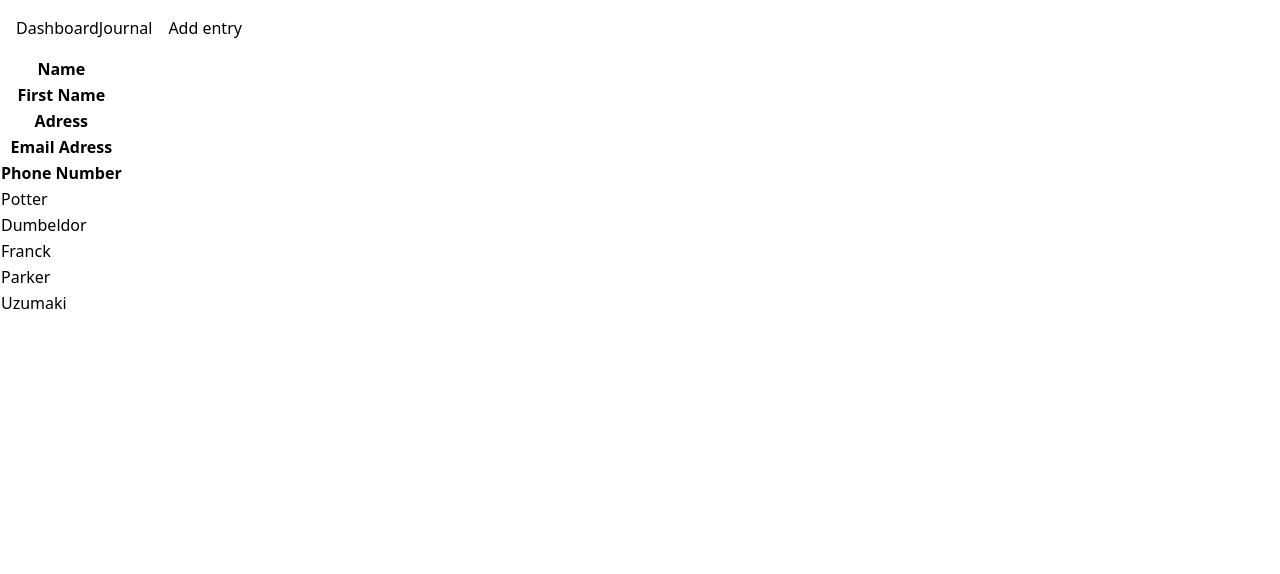
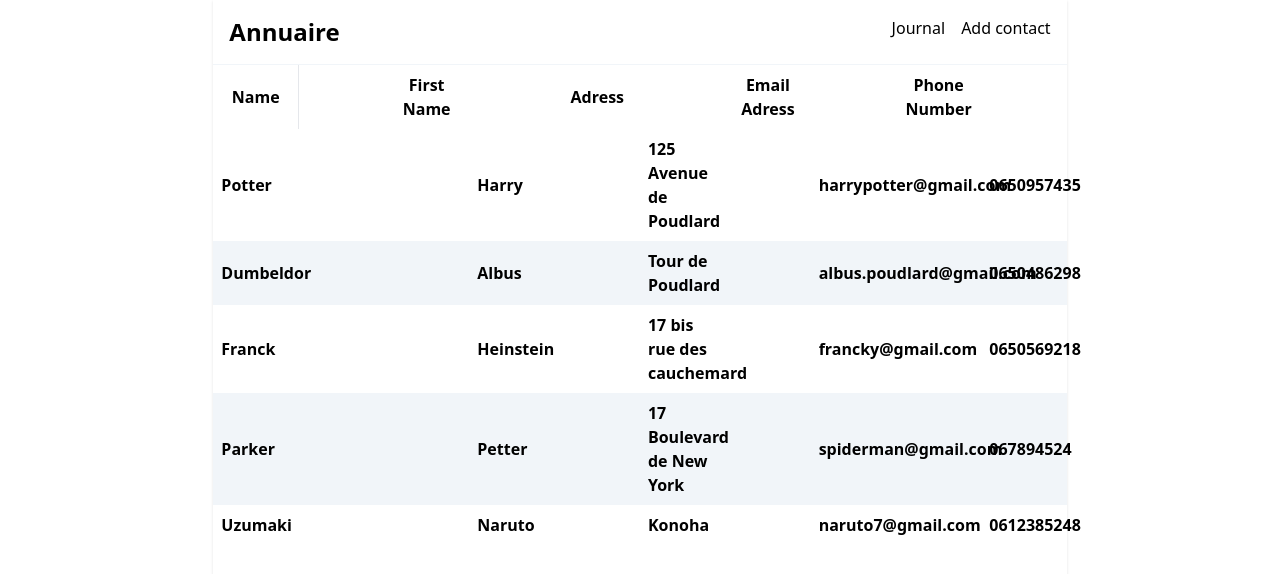
Before and after one commit to j0kr4/Annuaire, a Next.js app: page / in a window 1280 px wide. Shown: the top 574 px of the page. Built offline with nearby package versions, Linux system fonts and the light colour scheme.

Commit message:
version fonctionnelle moche

```diff
--- a/pages/index.js
+++ b/pages/index.js
@@ -9,6 +9,6 @@ const IndexPage = () => {
   return <Journal entries={entries} />
 }
 
-IndexPage.getLayout = (page) => <Page title="Dashboard">{page}</Page>
+IndexPage.getLayout = (page) => <Page title="Annuaire">{page}</Page>
 
 export default IndexPage
--- a/pages/posts/first-post.js
+++ b/pages/posts/first-post.js
@@ -5,6 +5,9 @@ import Textarea from "../../src/components/Textarea"
 import {
   nameValidator,
   firstNameValidator,
+  adressValidator,
+  emailValidator,
+  numberValidator,
 } from "../../src/validators/validators"
 import { Formik } from "formik"
 import { useCallback, useContext } from "react"
@@ -13,22 +16,28 @@ import * as yup from "yup"
 const { default: Page } = require("../../src/components/Page")
 
 const initialValues = {
-  name: 0,
+  name: "",
   firstName: "",
+  adress: "",
+  email: "",
+  number: 0,
 }
 const validationSchema = yup
   .object()
   .shape({
     name: nameValidator.required(),
     firstName: firstNameValidator.required(),
+    adress: adressValidator.required(),
+    email: emailValidator.required(),
+    number: numberValidator.required(),
   })
   .required()
 
 const AddEntryPage = () => {
   const { addEntry } = useContext(AppContext)
   const handleFormSubmit = useCallback(
-    ({ name, firstName }, { resetForm }) => {
-      addEntry({ name, firstName })
+    ({ name, firstName, adress, email, number }, { resetForm }) => {
+      addEntry({ name, firstName, adress, email, number })
       resetForm()
     },
     [addEntry]
@@ -46,8 +55,11 @@ const AddEntryPage = () => {
           onSubmit={handleSubmit}
           className="flex flex-col gap-4 p-4"
         >
-          <FormField name="amount" type="number" />
-          <FormField name="description" as={Textarea} />
+          <FormField name="name" type="string" />
+          <FormField name="firstName" type="string" />
+          <FormField name="adress" as={Textarea} />
+          <FormField name="email" type="string" />
+          <FormField name="number" type="number" />
           <Button type="submit" disabled={isSubmitting || !isValid}>
             ADD
           </Button>
@@ -57,6 +69,6 @@ const AddEntryPage = () => {
   )
 }
 
-AddEntryPage.getLayout = (page) => <Page title="Add new entry">{page}</Page>
+AddEntryPage.getLayout = (page) => <Page title="Add contact">{page}</Page>
 
 export default AddEntryPage
--- a/src/components/Journal.jsx
+++ b/src/components/Journal.jsx
@@ -9,71 +9,61 @@ const Journal = (props) => {
       className={classNames(className, "table-fixed w-full")}
     >
       <thead>
-        <tr className="border-b-2 font-bold">
+        <tr className="font-bold">
           <th className="p-2 border-r">Name</th>
-        </tr>
-        <tr>
+          <th />
           <th className="p-2">First Name</th>
-        </tr>
-        <tr>
+          <th />
           <th className="p-2">Adress</th>
-        </tr>
-        <tr>
+          <th />
           <th className="p-2">Email Adress</th>
-        </tr>
-        <tr>
+          <th />
           <th className="p-2">Phone Number</th>
         </tr>
       </thead>
       <tbody>
         {entries.map(({ name, firstName, adress, email, number }, index) => (
           <tr key={index} className={classNames({ "bg-slate-100": index % 2 })}>
-            {name ? (
             <>
-                <td className="text-right p-2 border-r">
-                  <span className="font-bold text-green-500">
+              <td className="text-left p-2">
+                <span className="font-bold">
                   {name}
                 </span>
               </td>
               <td />
             </>
-            ) :firstName ? (
             <>
               <td />
-                <td className="text-right p-2 border-l">
-                  <span className="font-bold text-red-500">
+              <td className="text-left p-2">
+                <span className="font-bold">
                   {firstName}
                 </span>
               </td>
             </>
-            ) :adress ? (
             <>
               <td />
-                <td className="text-right p-2 border-l">
-                  <span className="font-bold text-red-500">
-                    {firstName}
+              <td className="text-left p-2">
+                <span className="font-bold">
+                  {adress}
                 </span>
               </td>
             </>
-            ) :email ? (
             <>
               <td />
-              <td className="text-right p-2 border-l">
-                <span className="font-bold text-red-500">
-                  {firstName}
+              <td className="text-left p-2">
+                <span className="font-bold">
+                  {email}
                 </span>
               </td>
             </>
-            ) : (
             <>
               <td />
-              <td className="text-right p-2 border-l">
-                <span className="font-bold text-red-500">
+              <td className="text-left p-2">
+                <span className="font-bold">
                   {number}
                 </span>
               </td>
             </>
-            )}
           </tr>
         ))}
       </tbody>
--- a/src/components/Page.jsx
+++ b/src/components/Page.jsx
@@ -20,7 +20,7 @@ const Page = (props) => {
             </li>
             <li>
               <Link href="posts/first-post">
-                <a>Add entry</a>
+                <a>Add contact</a>
               </Link>
             </li>
           </ul>
--- a/src/validators/validators.js
+++ b/src/validators/validators.js
@@ -2,3 +2,6 @@ import * as yup from "yup"
 
 export const nameValidator = yup.string().label("Name")
 export const firstNameValidator = yup.string().label("FirstName")
+export const adressValidator = yup.string().label("Adress")
+export const emailValidator = yup.string().label("Email")
+export const numberValidator = yup.number().label("Number")
--- a/tailwind.config.js
+++ b/tailwind.config.js
@@ -1,7 +1,7 @@
 module.exports = {
   content: [
     "./pages/**/*.{js,ts,jsx,tsx}",
-    "./components/**/*.{js,ts,jsx,tsx}",
+    "./src/components/**/*.{js,ts,jsx,tsx}",
   ],
   theme: {
     extend: {},
```
Lines whose indentation alone changed are shown as unchanged.
